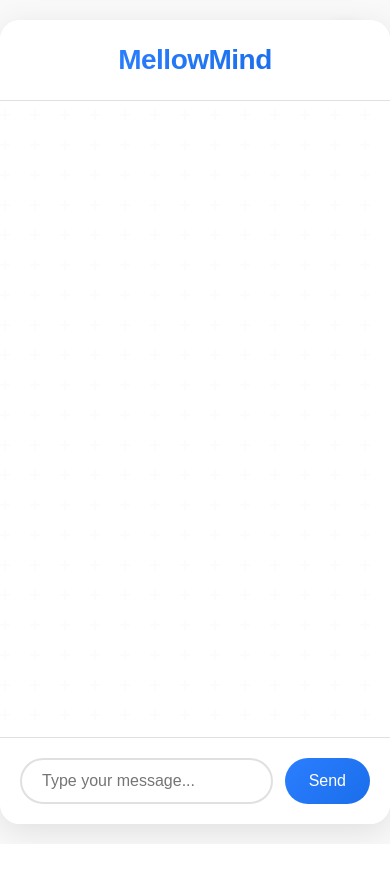
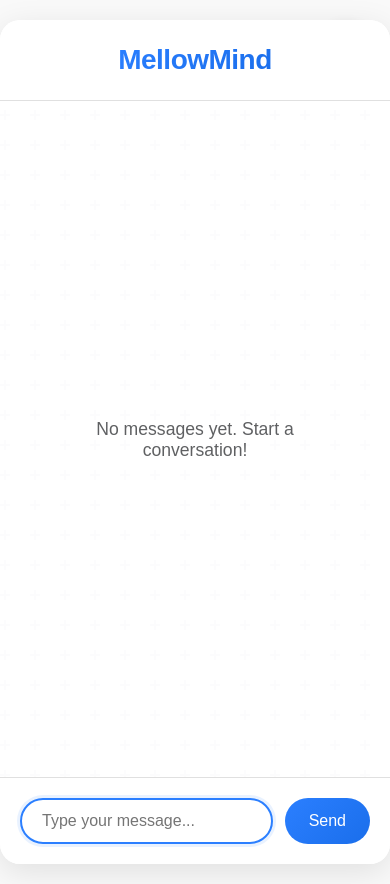
Before and after one commit to Azfer-Khan/mellow, a React (Create React App) app in the folder frontend/: page / in a window 390 px wide. Before the commit the page ends 844 px from the top, so only its background shows below. Built offline with nearby package versions, Linux system fonts and the light colour scheme.

Commit message:
Enhance main application window and preload functionality in Electron. Updated window dimensions, added application menu, and implemented IPC communication for renderer process. Improved styling in CSS for a better user experience, including gradient backgrounds and responsive chat components.

```diff
--- a/frontend/src/App.css
+++ b/frontend/src/App.css
@@ -1,12 +1,30 @@
 /* src/App.css */
 .app {
+  background-color: var(--bg-color);
+  transition: background-color 0.3s ease;
   display: flex;
   flex-direction: column;
   align-items: center;
   justify-content: center;
-  height: 100vh;
-  background-color: #f0f2f5;
+  min-height: 100vh;
+  width: 100%;
+  overflow: hidden;
+  position: relative;
   font-family: Arial, sans-serif;
+}
+
+/* Add a subtle gradient background */
+.app::before {
+  content: '';
+  position: absolute;
+  top: 0;
+  left: 0;
+  right: 0;
+  bottom: 0;
+  background: linear-gradient(135deg,
+    rgba(var(--primary-color-rgb), 0.05) 0%,
+    rgba(var(--secondary-color-rgb), 0.05) 100%);
+  z-index: -1;
 }
 
 h1 {
--- a/frontend/src/components/chat/ChatContainer.css
+++ b/frontend/src/components/chat/ChatContainer.css
@@ -11,6 +11,13 @@
     overflow: hidden;
     margin: 20px;
     position: relative;
+}
+
+/* Specific styling for Electron app */
+.chat-container.electron-app {
+    border-radius: 10px;
+    height: calc(100vh - 20px);
+    margin: 10px;
 }
 
 .chat-header {
--- a/frontend/src/components/chat/ChatContainer.tsx
+++ b/frontend/src/components/chat/ChatContainer.tsx
@@ -1,5 +1,5 @@
 // src/components/chat/ChatContainer.tsx
-import React, { useState } from 'react';
+import React, { useState, useEffect } from 'react';
 import axios from 'axios';
 import MessageList from './MessageList';
 import InputArea from './InputArea';
@@ -10,6 +10,15 @@
 const ChatContainer: React.FC = () => {
   const [messages, setMessages] = useState<Message[]>([]);
   const [isTyping, setIsTyping] = useState<boolean>(false);
+  const [isElectron, setIsElectron] = useState<boolean>(false);
+
+  // Check if running in Electron
+  useEffect(() => {
+    // @ts-ignore - window.electron is injected by preload.js
+    if (window.electron) {
+      setIsElectron(true);
+    }
+  }, []);
 
   const sendMessage = async (text: string) => {
     const timestamp = new Date().toLocaleTimeString();
@@ -20,7 +29,8 @@
 
     try {
       // Use relative path to leverage nginx proxy in production or direct API in development
-      const response = await axios.post('/api/chat', { message: text });
+      const apiUrl = process.env.REACT_APP_API_URL || '/api/chat';
+      const response = await axios.post(apiUrl, { message: text });
       const aiResponseText = response.data.response;
 
       const aiMessage: Message = {
@@ -43,7 +53,7 @@
   };
 
   return (
-    <div className="chat-container">
+    <div className={`chat-container ${isElectron ? 'electron-app' : ''}`}>
       <div className="chat-header">
         <h2>MellowMind</h2>
       </div>
--- a/frontend/src/components/chat/InputArea.tsx
+++ b/frontend/src/components/chat/InputArea.tsx
@@ -1,5 +1,5 @@
 // src/components/chat/InputArea.tsx
-import React, { useState } from 'react';
+import React, { useState, KeyboardEvent } from 'react';
 import './InputArea.css';
 
 interface InputAreaProps {
@@ -16,8 +16,9 @@
     }
   };
 
-  const handleKeyPress = (e: React.KeyboardEvent<HTMLInputElement>) => {
+  const handleKeyPress = (e: KeyboardEvent<HTMLInputElement>) => {
     if (e.key === 'Enter') {
+      e.preventDefault();
       handleSend();
     }
   };
@@ -29,7 +30,8 @@
         value={inputText}
         placeholder="Type your message..."
         onChange={(e) => setInputText(e.target.value)}
-        onKeyPress={handleKeyPress}
+        onKeyDown={handleKeyPress}
+        autoFocus
       />
       <button onClick={handleSend}>Send</button>
     </div>
--- a/frontend/src/components/chat/MessageList.css
+++ b/frontend/src/components/chat/MessageList.css
@@ -2,7 +2,25 @@
 .message-list {
     flex: 1;
     overflow-y: auto;
-    padding: 10px;
+    padding: 20px;
     display: flex;
     flex-direction: column;
+    scroll-behavior: smooth;
   }
+
+.empty-state {
+  display: flex;
+  flex-direction: column;
+  align-items: center;
+  justify-content: center;
+  height: 100%;
+  color: var(--secondary-text);
+  opacity: 0.7;
+  text-align: center;
+  padding: 2rem;
+}
+
+.empty-state p {
+  font-size: 1.1rem;
+  margin-bottom: 1rem;
+}
--- a/frontend/src/components/chat/MessageList.tsx
+++ b/frontend/src/components/chat/MessageList.tsx
@@ -10,6 +10,7 @@
 
 const MessageList: React.FC<MessageListProps> = ({ messages }) => {
   const messagesEndRef = useRef<HTMLDivElement>(null);
+  const messageListRef = useRef<HTMLDivElement>(null);
 
   const scrollToBottom = () => {
     messagesEndRef.current?.scrollIntoView({ behavior: "smooth" });
@@ -19,11 +20,34 @@
     scrollToBottom();
   }, [messages]);
 
+  // Add a resize observer to handle window resizing
+  useEffect(() => {
+    const resizeObserver = new ResizeObserver(() => {
+      if (messageListRef.current) {
+        scrollToBottom();
+      }
+    });
+
+    if (messageListRef.current) {
+      resizeObserver.observe(messageListRef.current);
+    }
+
+    return () => {
+      resizeObserver.disconnect();
+    };
+  }, []);
+
   return (
-    <div className="message-list">
-      {messages.map((msg, index) => (
-        <MessageBubble key={index} message={msg} />
-      ))}
+    <div className="message-list" ref={messageListRef}>
+      {messages.length === 0 ? (
+        <div className="empty-state">
+          <p>No messages yet. Start a conversation!</p>
+        </div>
+      ) : (
+        messages.map((msg, index) => (
+          <MessageBubble key={index} message={msg} />
+        ))
+      )}
       <div ref={messagesEndRef} />
     </div>
   );
```
Also changed, not shown: frontend/main.js (+68 -12 lines), frontend/preload.js (+39 -3 lines).
